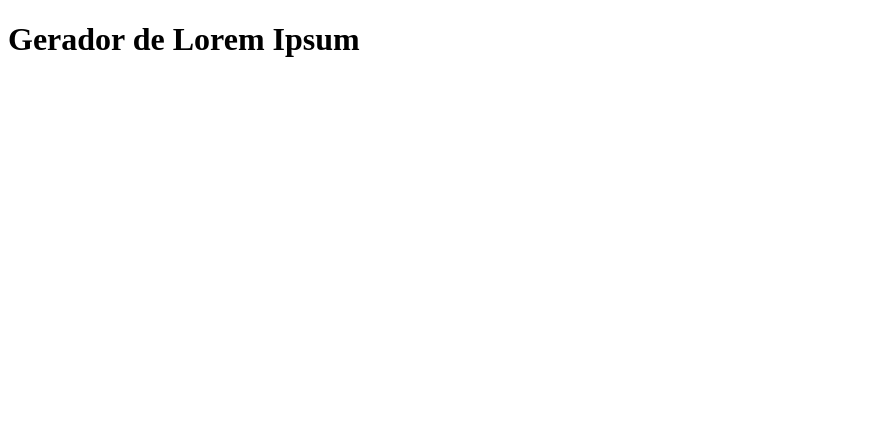
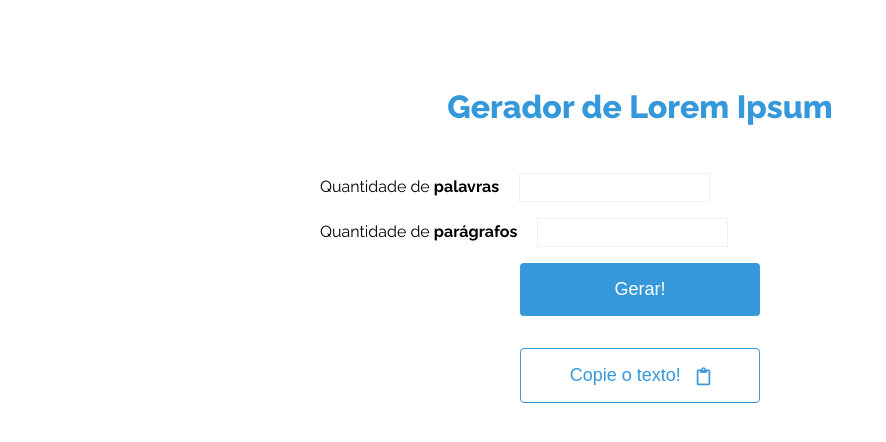
Before and after one commit to GSilvva/lorem-ipsum-generator, a plain HTML site: page index.html in a window 1280 px wide. Shown: the whole page, without its empty margins (0-886 px from the left). Drawn offline with Linux system fonts and the light colour scheme.

Commit message:
gerando parágrafos e palavras

```diff
--- a/app.js
+++ b/app.js
@@ -0,0 +1,57 @@
+const
+    form = document.querySelector('form'),
+    inputWords = document.getElementById('words'),
+    inputParagraphs = document.getElementById('paragraphs'),
+    personalizado = document.getElementById('personalizar'),
+    textoContainer = document.querySelector('.texto'),
+    copy = document.querySelector('.copy');
+
+function getTexts () {
+
+    let paragraphs = inputParagraphs.value;
+    let words = inputWords.value;
+    let url = `https://alexnormand-dino-ipsum.p.rapidapi.com/?format=json&words=${words}&paragraphs=${paragraphs}`;
+    const headers =   {
+        "method": "GET",
+        "headers": {
+            "x-rapidapi-key": "c408d7fb5dmsh2c48969faaa0713p19eb1fjsn68ab2d93bf32",
+            "x-rapidapi-host": "alexnormand-dino-ipsum.p.rapidapi.com"
+        }
+    };
+
+    fetch(url, headers)
+        .then(response => {
+
+            return response.json();
+
+        })
+        .then(data => {
+
+            render(data);
+
+        })
+        .catch(err => {
+            console.error(err);
+        });
+
+    // inputParagraphs.value = "";
+    // inputWords.value = "";
+}
+
+function render(texto) {
+
+    let html = texto.map(sentences => {
+        return `<p>${sentences}</p><br>`;
+    }).join(" ");
+    let formatHTML = html.replace(/[","]+/g, " ");
+
+    // textoContainer.innerHTML = textoContainer.innerHTML += formatHTML;
+    textoContainer.innerHTML = formatHTML;
+
+}
+
+form.addEventListener("submit", (el) => {
+    el.preventDefault();
+
+    getTexts();
+});
--- a/index.html
+++ b/index.html
@@ -1,17 +1,45 @@
 <!DOCTYPE html>
 <html lang="en">
+
 <head>
     <meta charset="UTF-8">
     <meta name="viewport" content="width=device-width, initial-scale=1.0">
-    <title>Lorem Ipsum Generator</title>
+    <title>Gerador de Lorem Ipsum</title>
     <link rel="stylesheet" href="./main.css" type="text/css">
+    <link rel="stylesheet" href="https://use.fontawesome.com/releases/v5.15.1/css/all.css" integrity="sha384-vp86vTRFVJgpjF9jiIGPEEqYqlDwgyBgEF109VFjmqGmIY/Y4HV4d3Gp2irVfcrp" crossorigin="anonymous">
     <script defer src="./app.js" type="text/javascript"></script>
 </head>
+
 <body>
 
-    <!--  -->
+    <!-- Botão para copiar o texto -->
+    <!-- Número aleatório de parágrafos -->
+    <!-- Dark mode -->
 
     <h1>Gerador de Lorem Ipsum</h1>
 
+    <form id="form">
+        <fieldset>
+            <label for="words">Quantidade de <strong>palavras</strong></label>
+            <input id="words" type="number">
+        </fieldset>
+        <fieldset>
+            <label for="paragraphs">Quantidade de <strong>parágrafos</strong></label>
+            <input id="paragraphs" type="number">
+        </fieldset>
+        <!-- <fieldset>
+            <label for="personalizado"> <strong>Personalize</strong> seu lorem ipsum com a palavra <input id="personalizado" type="text">!
+            </label>
+        </fieldset> -->
+        <button type="submit">Gerar!</button>
+    </form>
+
+    <div class="texto"></div>
+
+    <button class="copy" type="button">
+        Copie o texto!
+        <i class="far fa-clipboard"></i>
+    </button>
+
 </body>
 </html>
--- a/main.css
+++ b/main.css
@@ -0,0 +1,83 @@
+@import url('https://fonts.googleapis.com/css2?family=Raleway:ital,wght@0,100;0,200;0,300;0,400;0,500;0,600;0,700;0,800;0,900;1,100;1,200;1,300;1,400;1,500;1,600;1,700;1,800;1,900&display=swap');
+
+* {
+    margin: 0;
+    padding: 0;
+    box-sizing: border-box;
+    border: none;
+    list-style: none;
+}
+
+body {
+    font-family: 'Raleway', sans-serif;
+    padding: 88px 0;
+}
+
+h1 {
+    text-align: center;
+    margin: 0 0 48px 0;
+    color: #3498db;
+    font-weight: 800;
+}
+
+button {
+    padding: 16px 40px;
+    font-size: 18px;
+    font-weight: 500;
+    cursor: pointer;
+    text-align: center;
+    width: 240px;
+    margin: 0 auto;
+    display: block;
+    border-radius: 4px;
+}
+
+#form {
+    display: flex;
+    flex-direction: column;
+    align-items: flex-start;
+    max-width: 640px;
+    width: 100%;
+    margin: 0 auto;
+}
+
+#form input {
+    box-sizing: border-box;
+    padding: 6px;
+    border: 1px solid #f1f1f1;
+    margin: 0 16px;
+}
+
+#form fieldset {
+    margin: 0 0 16px 0;
+}
+
+#form button {
+    background :#3498db;
+    color: #fff;
+}
+
+.texto {
+    margin: 32px auto;
+    max-width: 640px;
+    width: 100%;
+}
+
+.texto p {
+    line-height: 1.6;
+    font-size: 15px;
+    color: rgba(0, 0, 0, .5);
+}
+
+.copy {
+    border: 1px solid #3498db;
+    background: none;
+    color: #3498db;
+    display: flex;
+    align-items: center;
+    justify-content: center;
+}
+
+.copy i {
+    margin: 0 0 0 16px;
+}
```
